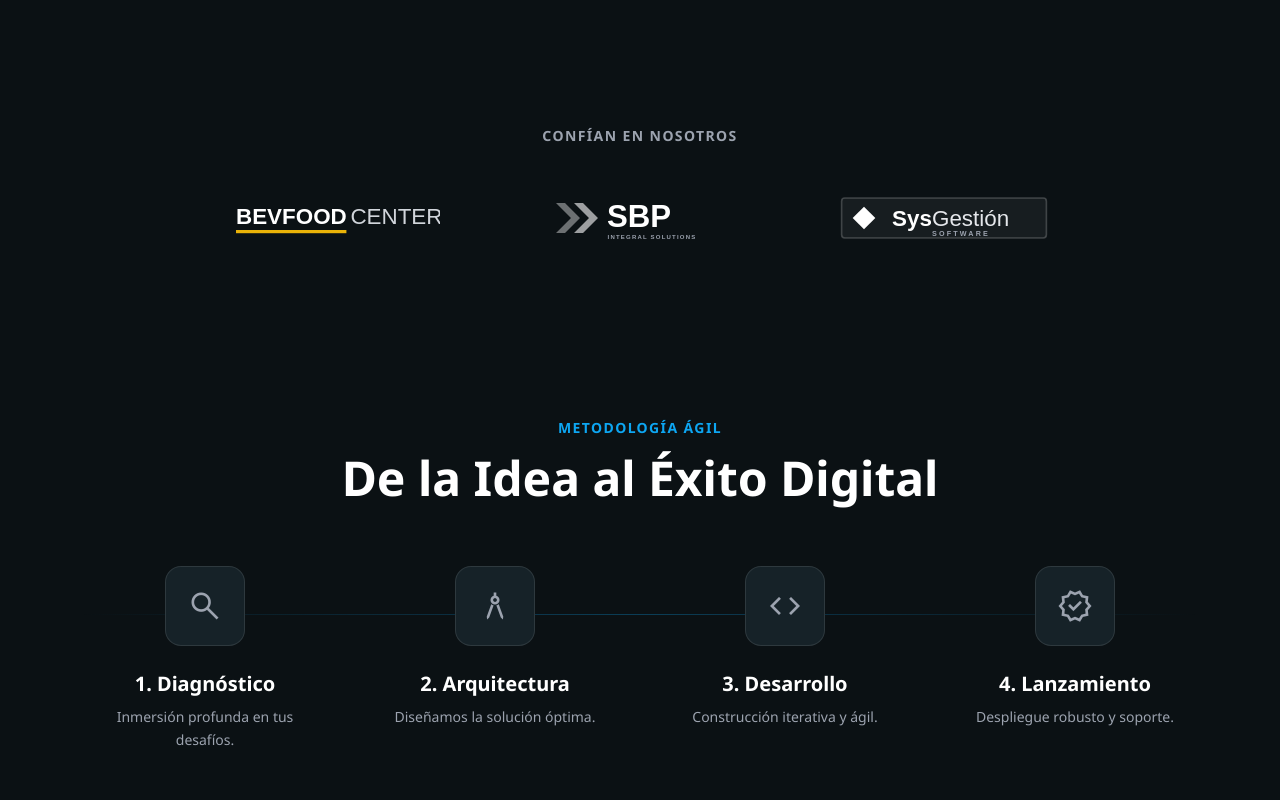
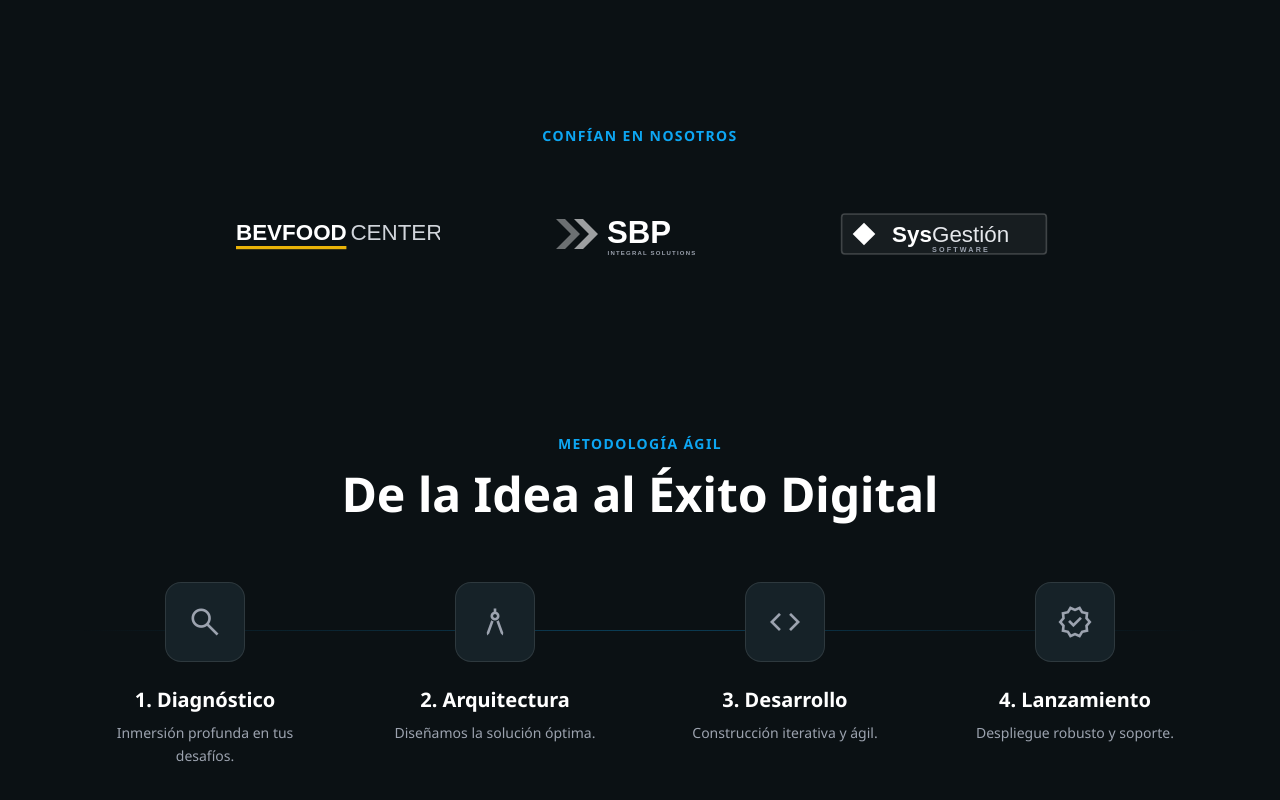
Before and after one commit to alexser84/tiidi, a website: page index.html in a window 1280 px wide. Shown: the part 1494-2294 px from the top of the page. Drawn offline with nearby package versions, Linux system fonts and the light colour scheme.

Commit message:
fix(clientes): titulo 'Confían en nosotros' color azul (text-primary)
Homologar con el estilo de 'Metodología Ágil' que usa text-primary

```diff
--- a/index.html
+++ b/index.html
@@ -318,7 +318,7 @@
                 <div class="w-full bg-background-dark py-20 px-4 sm:px-6 lg:px-20">
                 <div class="max-w-[1400px] mx-auto">
                 <section class="flex flex-col items-center gap-8 pt-16 pb-8 reveal">
-                    <p class="text-gray-400 text-sm font-bold uppercase tracking-widest">Confían en nosotros</p>
+                    <p class="text-primary text-sm font-bold tracking-widest uppercase mb-4 block">Confían en nosotros</p>
                     <div class="flex flex-wrap justify-center gap-8 md:gap-16">
                         <a href="https://www.bevfoodcenter.cl/" target="_blank" rel="noopener noreferrer"
                                         class="group relative h-20 w-60 flex items-center justify-center transition-all duration-500 hover:scale-105">
```
